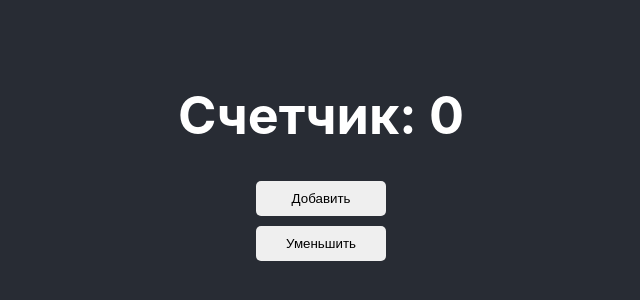
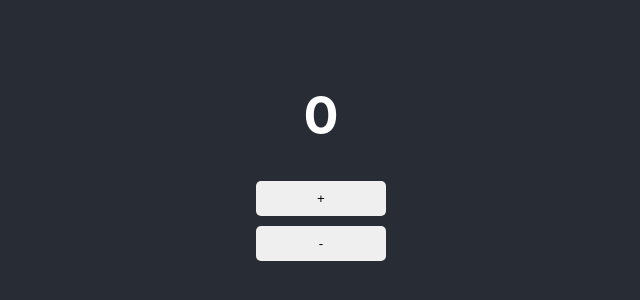
Before and after one commit to Fedosihin/my-react-counter, a React (Create React App) app: page / in a window 1280 px wide. Shown: the part 240-540 px from the top of the page, without its empty margins (319-959 px from the left). Built offline with nearby package versions, Linux system fonts and the light colour scheme.

Commit message:
My code now instead AI

```diff
--- a/src/App.js
+++ b/src/App.js
@@ -2,14 +2,15 @@ import React, { useState } from 'react';
 import './App.css';
 
 function App() {
-  const [count, setCount] = useState(0);
+
+  const [state, setState] = useState(0);
 
   return (
     <div className="App">
       <header className="App-header">
-        <h1>Счетчик: {count}</h1>
-        <button onClick={() => setCount(count + 1)}>Добавить</button>
-        <button onClick={() => setCount(count - 1)}>Уменьшить</button>
+        <h1>{state}</h1>
+        <button onClick={()=>setState(state+1)}>+</button>
+        <button onClick={()=>setState(state-1)}>-</button>
       </header>
     </div>
   );
```
Also changed, not shown: 1 other file (tests, documents, lock files or other folders).
